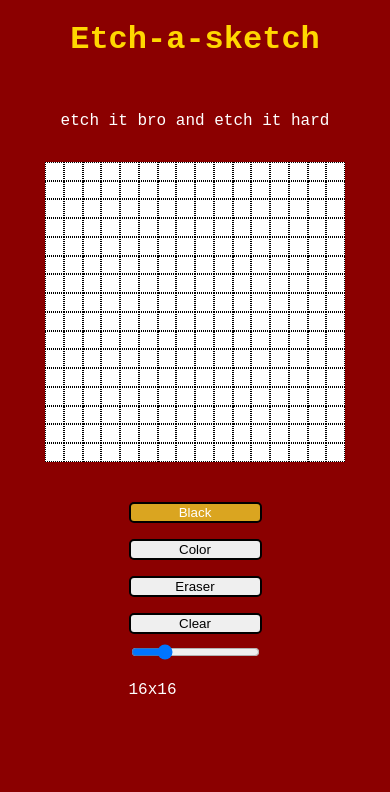
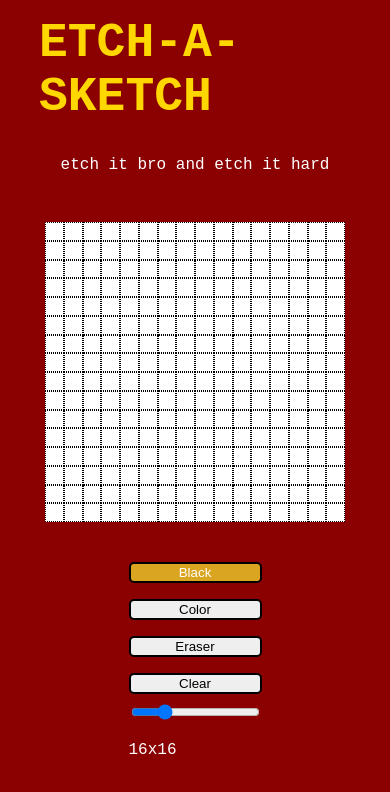
Before and after one commit to adamnnagy/etch-a-sketch, a plain HTML site: page index.html in a window 390 px wide. Drawn offline with Linux system fonts and the light colour scheme.

Commit message:
Change sketch container from dynamic to absolute size

```diff
--- a/css/style.css
+++ b/css/style.css
@@ -14,7 +14,6 @@ body {
 	flex-direction: column;
 	align-items: center;
 	background-color: darkred;
-	gap: 2rem;
 	width: 80vw;
 	height: 80vh;
 	color: white;
@@ -22,6 +21,9 @@ body {
 }
 
 .title {
+    text-transform: uppercase;
+    font-size: 3rem;
+    margin: 1rem auto;
 	color: gold;
 }
 
@@ -41,9 +43,10 @@ body {
 }
 
 .container {
-	width: 80%;
+	width: 800px;
+    margin: 2rem auto;
 	display: flex;
-	justify-content: space-around;
+	justify-content: space-between;
 	align-items: center;
 }
 
@@ -74,19 +77,14 @@ button:hover {
 		width: 560px;
 	}
 	.container {
+		flex-direction: column-reverse;
+		gap: 2rem;
+
 		justify-content: space-between;
 		width: 100%;
 	}
 }
 @media all and (max-width: 800px) {
-	body {
-		gap: 1rem;
-	}
-	.container {
-		flex-direction: column-reverse;
-
-		gap: 2rem;
-	}
 	#grid-container {
 		height: 560px;
 		width: 560px;
```
